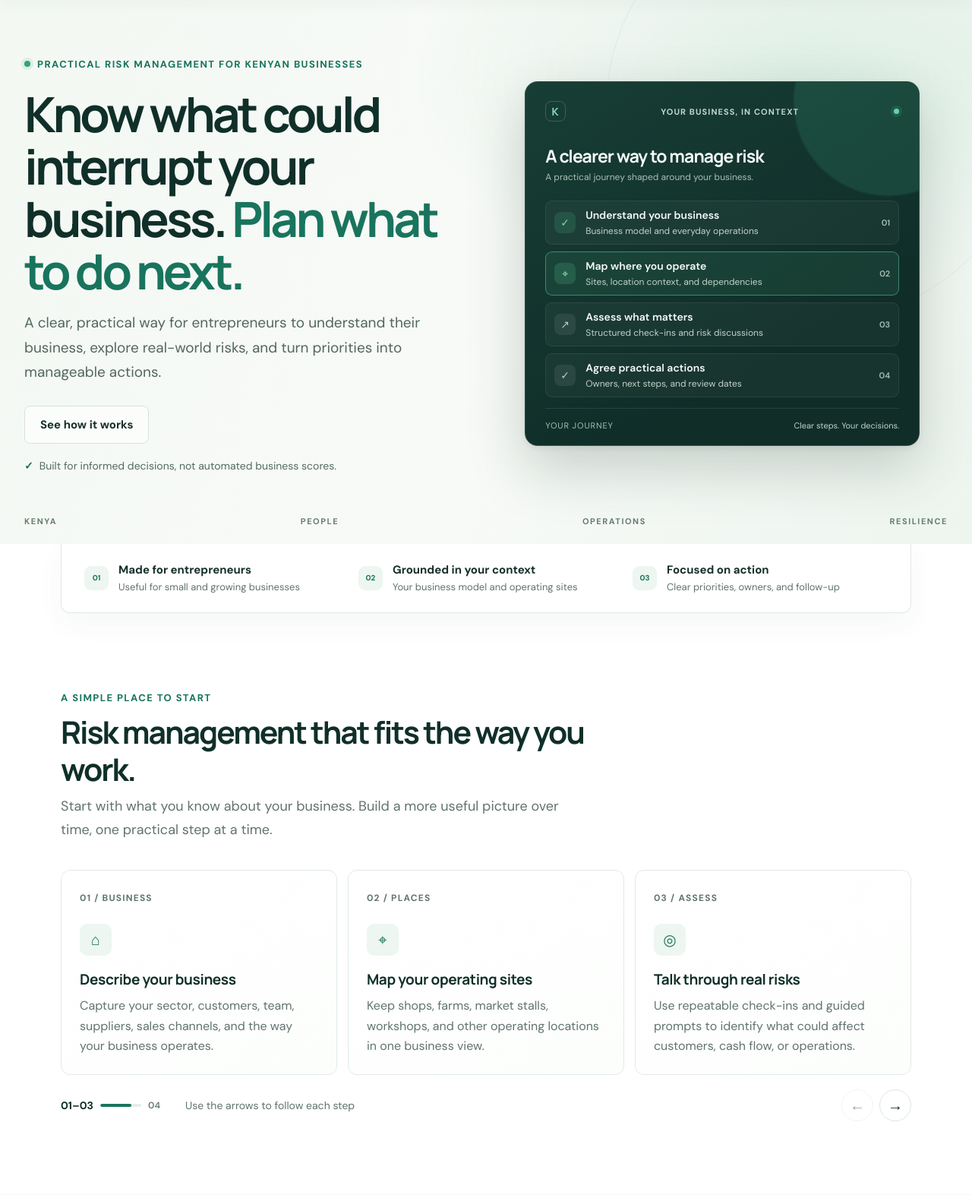
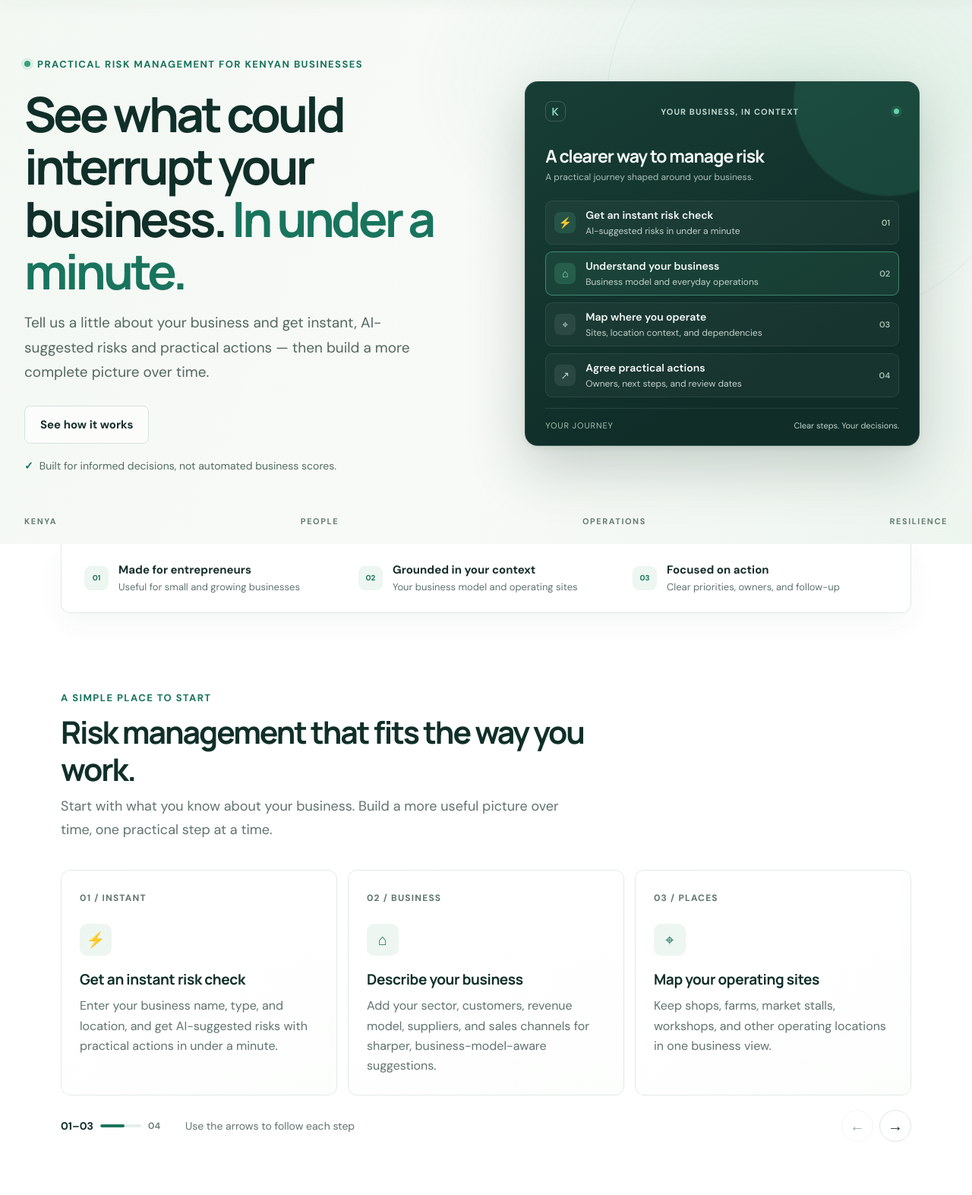
Before and after one commit to valorafricabrand-svg/KERMS, a Django app: page / in a window 1280 px wide. Shown: the part 82-1655 px from the top of the page at 76% size. Run offline with Django 4.2, Linux system fonts and the light colour scheme; parts of the project's set-up code (start-up, migrations or seed data) failed here and were passed over.

Commit message:
Lead onboarding with the instant AI risk check
Make Quick risk check the first, lowest-friction step on both the
dashboard journey and the homepage, ahead of the fuller business
profile — entrepreneurs see real value before being asked for more
effort. The business profile is reframed as sharpening later results.

Co-Authored-By: Claude Sonnet 5 <noreply@anthropic.com>

```diff
--- a/risks/views.py
+++ b/risks/views.py
@@ -1525,13 +1525,27 @@ def dashboard(request):
         location_count and mapped_location_count == location_count
     )
     action_plan_started = bool(open_risk_count and action_plan_count)
+    ai_risk_check_done = bool(
+        organization
+        and Risk.objects.filter(organization=organization, ai_generated=True).exists()
+    )
     journey_steps = [
+        {
+            "title": "Try a quick risk check",
+            "description": (
+                "AI-suggested risks are in your register — review and adjust them."
+                if ai_risk_check_done
+                else "Get instant, tailored risk suggestions in under a minute."
+            ),
+            "complete": ai_risk_check_done,
+            "url": f"/quick-risk-check/?organization={organization.pk}",
+        },
         {
             "title": "Describe your business",
             "description": (
                 f"{business_profile_record.profile_completion}% of core profile details added"
                 if business_profile_record
-                else "Add your sector, customers, and how the business operates."
+                else "Add your sector, customers, and how the business operates — this sharpens future AI suggestions."
             ),
             "complete": business_model_complete,
             "url": f"/business-profile/?organization={organization.pk}",
--- a/templates/public_home.html
+++ b/templates/public_home.html
@@ -37,11 +37,13 @@
     <section class="site-hero">
       <div class="site-hero-copy">
         <div class="site-overline"><span></span> Practical risk management for Kenyan businesses</div>
-        <h1>Know what could interrupt your business.<em> Plan what to do next.</em></h1>
-        <p class="site-hero-lede">A clear, practical way for entrepreneurs to understand their business, explore real-world risks, and turn priorities into manageable actions.</p>
+        <h1>See what could interrupt your business.<em> In under a minute.</em></h1>
+        <p class="site-hero-lede">Tell us a little about your business and get instant, AI-suggested risks and practical actions — then build a more complete picture over time.</p>
         <div class="site-hero-actions">
           {% if request.user.is_authenticated %}
           <a class="site-button site-button-primary" href="{% url 'dashboard' %}">Open your workspace <span aria-hidden="true">→</span></a>
+          {% elif public_signup_enabled %}
+          <a class="site-button site-button-primary" href="{% url 'signup' %}">Get your free risk check <span aria-hidden="true">→</span></a>
           {% endif %}
           <a class="site-button site-button-secondary" href="#how-it-works">See how it works</a>
         </div>
@@ -54,10 +56,10 @@
         <div class="site-art-title">A clearer way to manage risk</div>
         <div class="site-art-subtitle">A practical journey shaped around your business.</div>
         <div class="site-art-steps">
-          <div class="site-art-step is-done"><span>✓</span><div><strong>Understand your business</strong><small>Business model and everyday operations</small></div><b>01</b></div>
-          <div class="site-art-step is-current"><span>⌖</span><div><strong>Map where you operate</strong><small>Sites, location context, and dependencies</small></div><b>02</b></div>
-          <div class="site-art-step"><span>↗</span><div><strong>Assess what matters</strong><small>Structured check-ins and risk discussions</small></div><b>03</b></div>
-          <div class="site-art-step"><span>✓</span><div><strong>Agree practical actions</strong><small>Owners, next steps, and review dates</small></div><b>04</b></div>
+          <div class="site-art-step is-done"><span>⚡</span><div><strong>Get an instant risk check</strong><small>AI-suggested risks in under a minute</small></div><b>01</b></div>
+          <div class="site-art-step is-current"><span>⌂</span><div><strong>Understand your business</strong><small>Business model and everyday operations</small></div><b>02</b></div>
+          <div class="site-art-step"><span>⌖</span><div><strong>Map where you operate</strong><small>Sites, location context, and dependencies</small></div><b>03</b></div>
+          <div class="site-art-step"><span>↗</span><div><strong>Agree practical actions</strong><small>Owners, next steps, and review dates</small></div><b>04</b></div>
         </div>
         <div class="site-art-foot"><span>YOUR JOURNEY</span><span>Clear steps. Your decisions.</span></div>
       </div>
@@ -80,22 +82,27 @@
         <div class="site-workflow-viewport">
         <div class="site-workflow-grid">
         <article class="site-workflow-card">
-          <span class="site-card-number">01 / BUSINESS</span><span class="site-card-icon">⌂</span>
-          <h3>Describe your business</h3>
-          <p>Capture your sector, customers, team, suppliers, sales channels, and the way your business operates.</p>
+          <span class="site-card-number">01 / INSTANT</span><span class="site-card-icon">⚡</span>
+          <h3>Get an instant risk check</h3>
+          <p>Enter your business name, type, and location, and get AI-suggested risks with practical actions in under a minute.</p>
         </article>
         <article class="site-workflow-card">
-          <span class="site-card-number">02 / PLACES</span><span class="site-card-icon">⌖</span>
+          <span class="site-card-number">02 / BUSINESS</span><span class="site-card-icon">⌂</span>
+          <h3>Describe your business</h3>
+          <p>Add your sector, customers, revenue model, suppliers, and sales channels for sharper, business-model-aware suggestions.</p>
+        </article>
+        <article class="site-workflow-card">
+          <span class="site-card-number">03 / PLACES</span><span class="site-card-icon">⌖</span>
           <h3>Map your operating sites</h3>
           <p>Keep shops, farms, market stalls, workshops, and other operating locations in one business view.</p>
         </article>
         <article class="site-workflow-card">
-          <span class="site-card-number">03 / ASSESS</span><span class="site-card-icon">◎</span>
+          <span class="site-card-number">04 / ASSESS</span><span class="site-card-icon">◎</span>
           <h3>Talk through real risks</h3>
           <p>Use repeatable check-ins and guided prompts to identify what could affect customers, cash flow, or operations.</p>
         </article>
         <article class="site-workflow-card">
-          <span class="site-card-number">04 / ACT</span><span class="site-card-icon">↗</span>
+          <span class="site-card-number">05 / ACT</span><span class="site-card-icon">↗</span>
           <h3>Turn priorities into action</h3>
           <p>Record risks, agree practical treatments, assign owners, and review progress as circumstances change.</p>
         </article>
```
Also changed, not shown: risks/tests.py (+15 -7 lines), templates/dashboard.html (+5 -3 lines).
